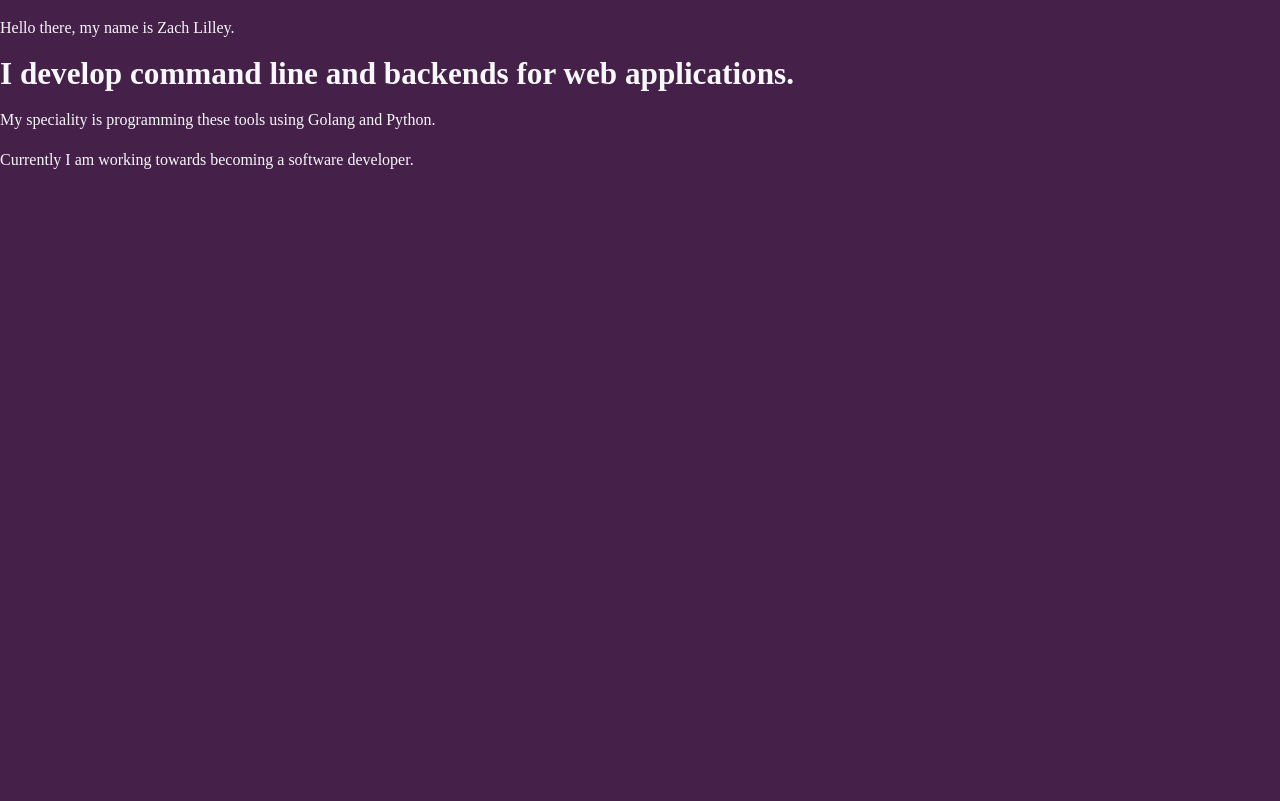
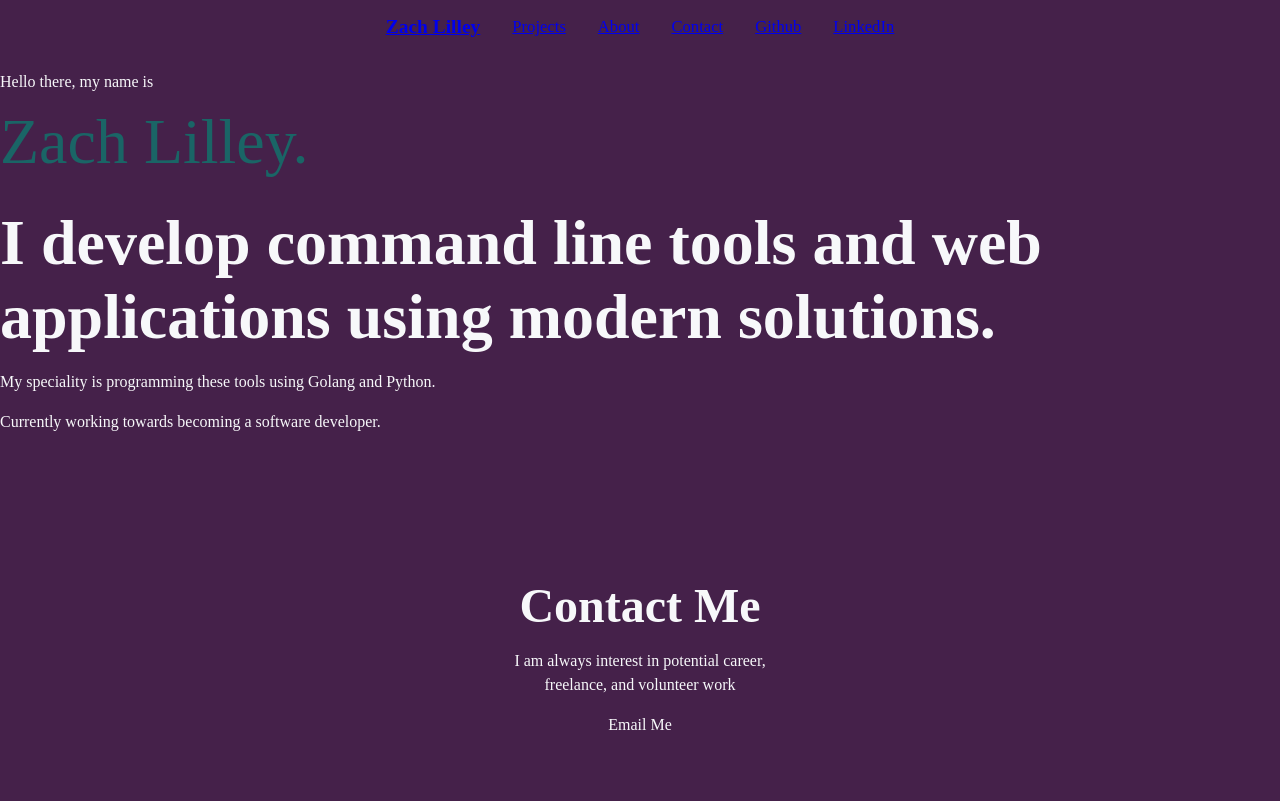
Before and after one commit to lilleyz7/Portfolio, a plain HTML site: page index.html in a window 1280 px wide. Drawn offline with Linux system fonts and the light colour scheme.

Commit message:
update nav style

```diff
--- a/index.css
+++ /dev/null
@@ -1,40 +0,0 @@
-:root{
-    --black: #171321;
-    --darkPurple: #45214A;
-    --purple: #323050;
-    --navy: #21445B;
-    --woodland: #1A6566;
-    --moss: #5D8A66;
-    --white: #f7f8fa;
-    --font-size: 1.3rem;
-}
-
-html{
-    box-sizing: border-box;
-}
-
-*,
-*::before,
-*::after{
-    box-sizing: inherit;
-}
-
-body{
-    padding: 0;
-    margin: 0;
-    background-color: var(--darkPurple);
-    color: var(--white);
-    font-size: var(--font-size);
-}
-h1,h2,h3{
-    margin: 0;
-}
-
-#intro{
-    padding-bottom: 10rem;
-}
-
-#intro p{
-    font-size: 1rem;
-    line-height: 1.5;
-}
--- a/index.html
+++ b/index.html
@@ -4,16 +4,37 @@
     <meta charset="UTF-8">
     <meta name="viewport" content="width=device-width, initial-scale=1.0">
     <title>Lilley</title>
-    <link rel="stylesheet" type="text/css" href="index.css"/>
+    <link rel="stylesheet" type="text/css" href="styles.css"/>
 </head>
 <body>
+
+    <section id="navBar">
+    <nav>
+        <ul>
+            <li><h1><a href="index.html">Zach Lilley</a></h1></li>
+            <li><a href="#projects">Projects</a></li>
+            <li><a href="about.html">About</a></li>
+            <li><a href="#contact">Contact</a></li>
+            <li><a href="https://github.com/lilleyz7">Github</a></li>
+            <li><a href="https://www.linkedin.com/in/zachary-lilley-079720233/">LinkedIn</a></li>
+
+        </ul>
+
+    </nav>
+    </section>
     <section id="intro">
-        <p class="name">Hello there, my name is Zach Lilley.</p>
+        <p class="name">Hello there, my name is <span>Zach Lilley.</span></p>
 
-        <h2>I develop command line and backends for web applications.</h2>
+        <h2>I develop command line tools and web applications using modern solutions.</h2>
         <p>My speciality is programming these tools using Golang and Python.</p>
 
-        <p>Currently I am working towards becoming a software developer. </p>
+        <p>Currently working towards becoming a software developer. </p>
     </section>
+
+    <section id="contact">
+        <h2>Contact Me</h2>
+        <p>I am always interest in potential career, freelance, and volunteer work</p>
+        <p>Email Me</p>
+    <section>
 </body>
 </html>
--- /dev/null
+++ b/styles.css
@@ -0,0 +1,89 @@
+:root{
+    --black: #171321;
+    --darkPurple: #45214A;
+    --purple: #323050;
+    --navy: #21445B;
+    --woodland: #1A6566;
+    --moss: #5D8A66;
+    --white: #f7f8fa;
+    --font-size: 1.3rem;
+}
+
+html{
+    box-sizing: border-box;
+}
+
+*,
+*::before,
+*::after{
+    box-sizing: inherit;
+}
+
+body{
+    padding: 0;
+    margin: 0;
+    background-color: var(--darkPurple);
+    color: var(--white);
+    font-size: var(--font-size);
+}
+h1,h2,h3{
+    margin: 0;
+}
+
+#intro{
+    padding-bottom: 5rem;
+}
+
+#intro p{
+    font-size: 1rem;
+    line-height: 1.5;
+    color: var(--white);
+
+}
+
+#intro h2{
+    font-size: 4rem;
+}
+
+.name span{
+    font-size: 4rem;
+    color: var(--woodland);
+    display: block;
+}
+
+#contact{
+    width: 400px;
+    text-align: center;
+    margin: 0 auto;
+    padding: 3rem;
+}
+
+#contact p{
+    font-size: 1rem;
+    line-height: 1.5;
+}
+
+
+#contact p:last-child{
+    margin-top: 3rem 0;
+}
+
+#contact h2{
+    font-size: 3rem;
+}
+
+nav{
+    font-size: 80%;
+    padding: 1rem;
+}
+
+nav ul{
+    list-style-type: none;
+    padding: 0;
+    margin: 0;
+    display: flex;
+    flex-flow: row wrap;
+    justify-content: center;
+    align-items: center;
+    gap: 2rem;
+}
```
